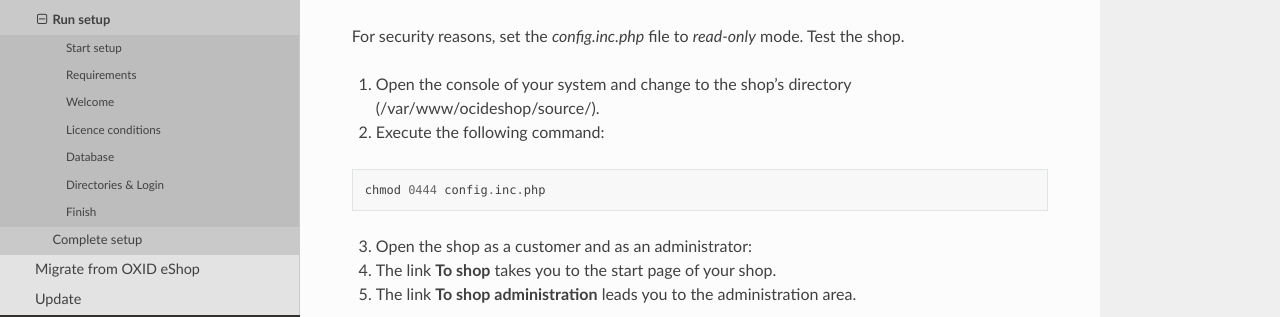
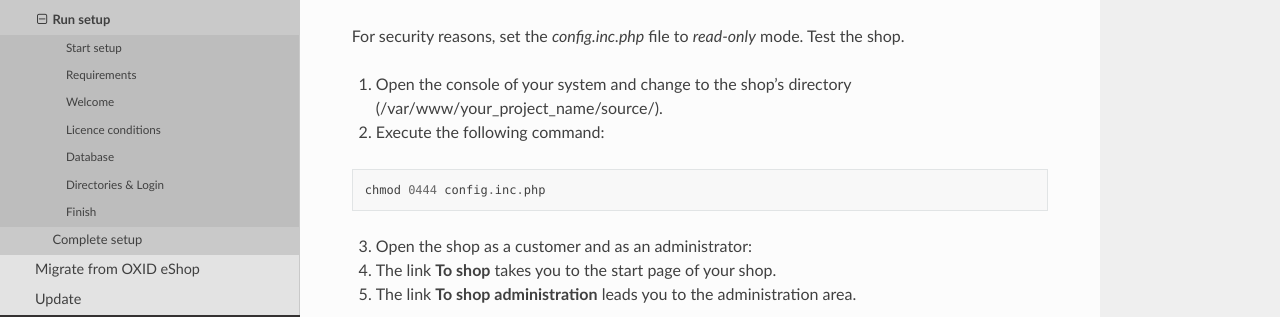
Before and after one commit to o3-shop/o3-documentation, a Sphinx documentation site: the page built from source/user/installation/NewInstallation/RunSetup.md, in a window 1280 px wide and 900 px high, scrolled down 2760 px. Shown: the part 404-721 px from the top of the window. Built offline with Sphinx 7.4.7 and the Read the Docs theme 2.0.0, drawn with Linux system fonts in a browser that asks for light colours.

Commit message:
change wrong installation directory name

````diff
--- a/source/user/installation/NewInstallation/RunSetup.md
+++ b/source/user/installation/NewInstallation/RunSetup.md
@@ -114,7 +114,7 @@ Make a note of the following settings and keep the data in a safe place:
 
 For security reasons, set the *config.inc.php* file to *read-only* mode. Test the shop.
 
-1. Open the console of your system and change to the shop's directory (/var/www/ocideshop/source/).
+1. Open the console of your system and change to the shop's directory (/var/www/your_project_name/source/).
 2. Execute the following command:
 ```
 chmod 0444 config.inc.php
````
